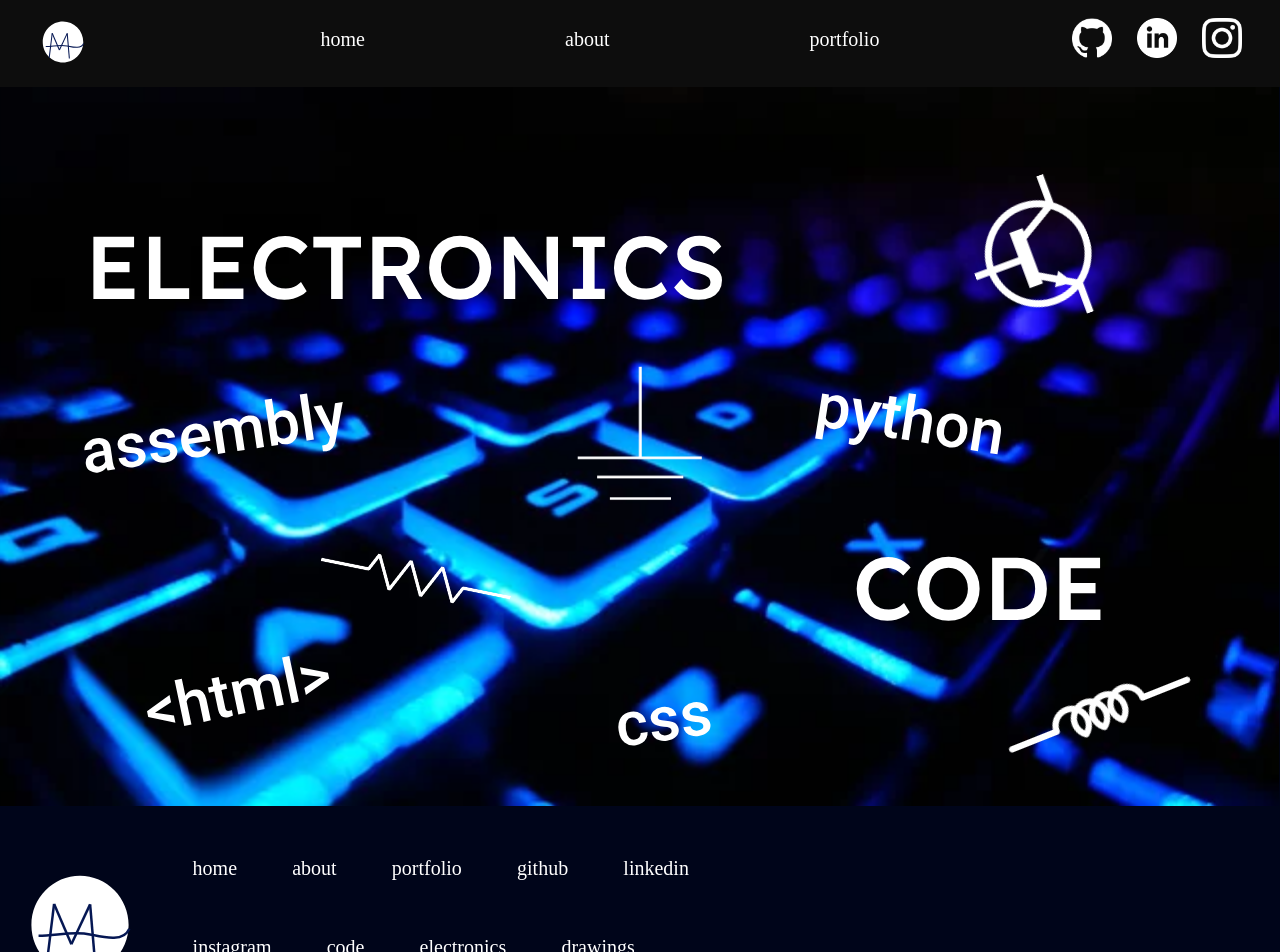
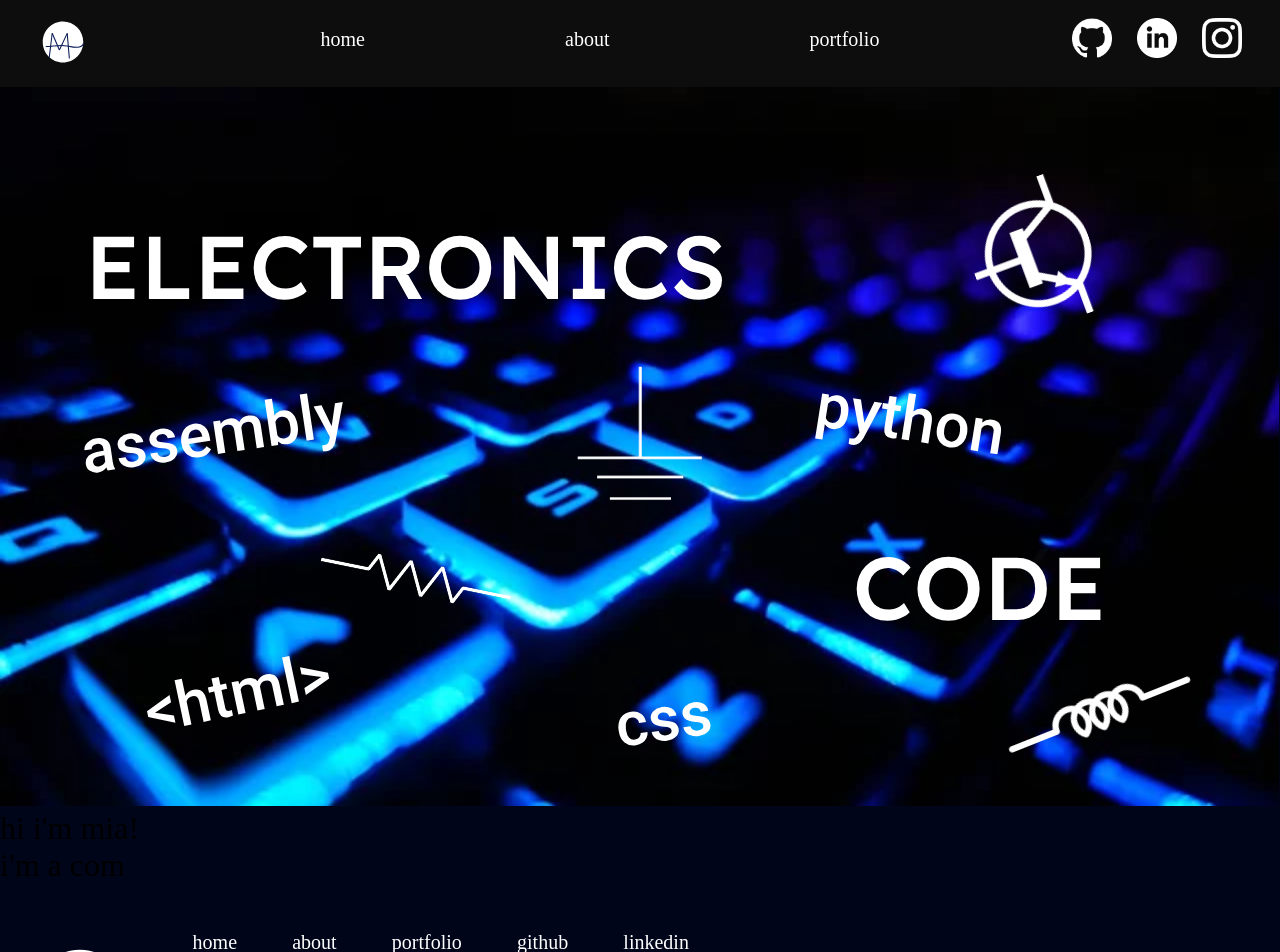
Before and after one commit to mialarkin14/websiteV2, a React (Vite) app: page / in a window 1280 px wide. Shown: the top 952 px of the page. Built offline with nearby package versions, Linux system fonts and the light colour scheme; a web font is replaced by a local one.

Commit message:
type-writer

```diff
--- a/package.json
+++ b/package.json
@@ -11,7 +11,8 @@
   },
   "dependencies": {
     "react": "^18.3.1",
-    "react-dom": "^18.3.1"
+    "react-dom": "^18.3.1",
+    "react-type-animation": "^3.2.0"
   },
   "devDependencies": {
     "@types/react": "^18.3.3",
--- a/src/App.tsx
+++ b/src/App.tsx
@@ -1,7 +1,7 @@
 import NavBarH from './components/navBarH.tsx'
 import NavBarF from './components/navBarF.tsx'
 import bg from './assets/bg.svg'
-
+import TypeWriter from './components/typeWritter.tsx'
 
 function App() {
 
@@ -14,9 +14,14 @@ function App() {
       <div>
         <img src={bg} alt="Background" width="100%"/>
       </div>
+    <div>
+       <TypeWriter></TypeWriter>
+    </div>
+
       <footer>
         <NavBarF></NavBarF>
       </footer>
+
     </>
   )
 }
--- /dev/null
+++ b/src/components/typeWritter.tsx
@@ -0,0 +1,20 @@
+import { TypeAnimation } from 'react-type-animation';
+
+const TypeWriter = () => {
+  return (
+    <div>
+      <TypeAnimation
+        sequence={[
+          `hi i'm mia!\ni'm a computer engineer\nwelcome to my website!`,
+          1000,
+          "",
+        ]}
+        speed={50}
+        style={{ whiteSpace: 'pre-line', fontSize: '2em' }}
+        repeat={Infinity}
+      />
+    </div>
+  );
+};
+
+export default TypeWriter;
--- a/src/index.css
+++ b/src/index.css
@@ -67,6 +67,18 @@ li:hover, .linkF:hover{
 
 
 /*
+TypeWriter
+*/
+
+.typeWriteText{
+  color: white;
+}
+
+
+
+
+
+/*
 NavBarFooter
 */
 
```
Also changed, not shown: 1 other file (tests, documents, lock files or other folders).
